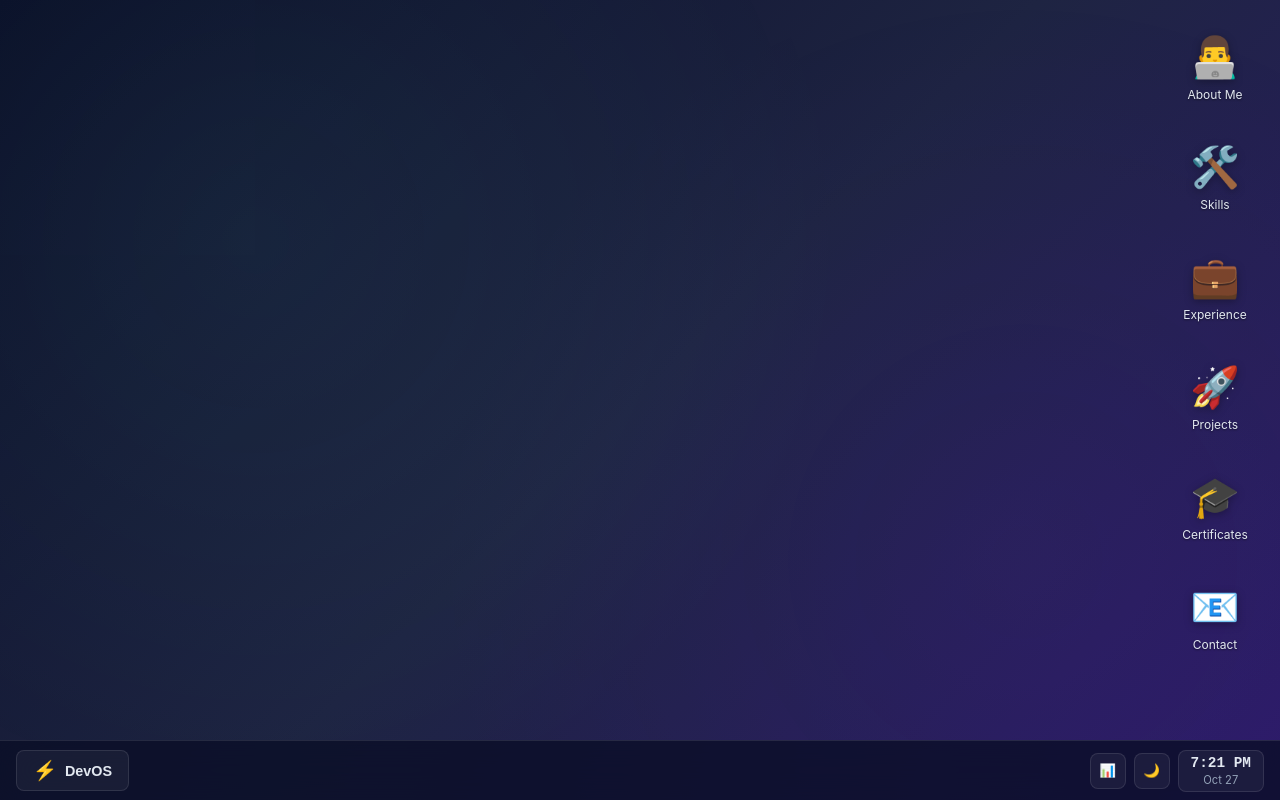
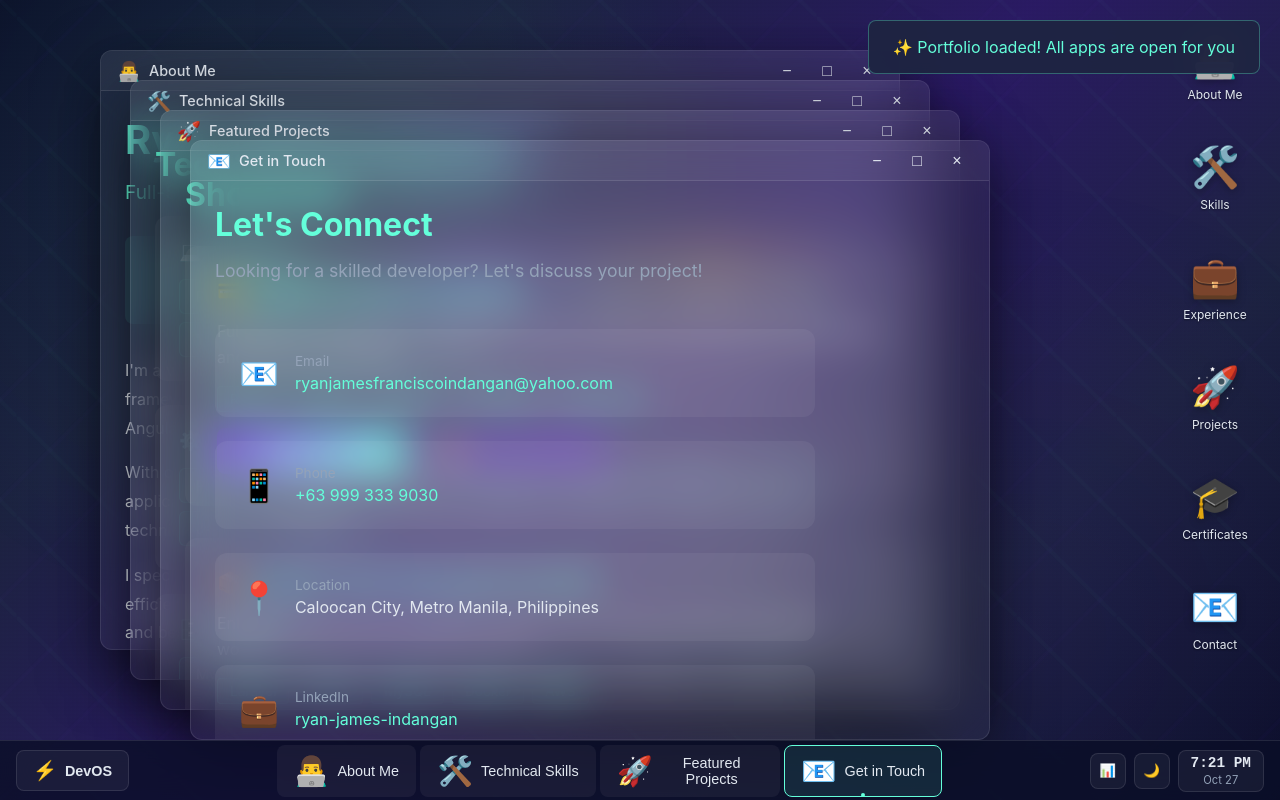
Before and after one commit to RyanJamesIndangan/ryanjamesindangan.github.io, a plain HTML site: page index.html in a window 1280 px wide. Drawn offline with Linux system fonts and the light colour scheme.

Commit message:
feat: add auto-opening apps, professional grid background, and profile photo
Auto-Opening Apps Feature:
- Apps automatically open in cascading manner after boot
- Desktop: Opens About, Skills, Projects, Contact with 300ms delays
- Mobile: Shows welcome notification instead (no auto-open)
- Beautiful staggered animation creates impressive first impression
- Welcome notification after all apps load

Professional Grid Background:
- Added subtle grid pattern overlay
- Multiple gradient layers for depth
- Animated diagonal lines pattern
- Moving background animation (30s cycle)
- Color scheme: cyan, purple, and amber gradients
- Professional tech aesthetic
- Maintains dark theme with added sophistication

Profile Photo Integration:
- Updated start menu to use actual profile photo
- Circular avatar with glowing border
- Image properly sized and cropped (object-fit: cover)
- Cyan glow effect around photo
- Ready for assets/profile-photo.jpg

User Experience:
- Visitors see portfolio content immediately
- No need to manually open apps
- Professional presentation from first second
- Mobile-optimized (no clutter on small screens)
- Smooth cascading window animations
- Background adds depth without distraction

Technical Implementation:
- autoOpenApps() function with smart mobile detection
- CSS grid patterns with multiple layers
- Keyframe animations for background movement
- Image support in avatar component
- Performance optimized animations

```diff
--- a/css/devos.css
+++ b/css/devos.css
@@ -148,7 +148,28 @@ body {
     left: 0;
     width: 100%;
     height: 100%;
-    background: linear-gradient(135deg, #0a0e27 0%, #1e2442 50%, #2d1b69 100%);
+    background:
+        linear-gradient(135deg,
+            rgba(10, 14, 39, 0.95) 0%,
+            rgba(30, 36, 66, 0.9) 25%,
+            rgba(45, 27, 105, 0.9) 50%,
+            rgba(30, 36, 66, 0.9) 75%,
+            rgba(10, 14, 39, 0.95) 100%
+        ),
+        repeating-linear-gradient(
+            0deg,
+            transparent,
+            transparent 2px,
+            rgba(100, 255, 218, 0.03) 2px,
+            rgba(100, 255, 218, 0.03) 4px
+        ),
+        repeating-linear-gradient(
+            90deg,
+            transparent,
+            transparent 2px,
+            rgba(124, 58, 237, 0.03) 2px,
+            rgba(124, 58, 237, 0.03) 4px
+        );
     z-index: 0;
 }
 
@@ -160,9 +181,29 @@ body {
     width: 100%;
     height: 100%;
     background-image:
-        radial-gradient(circle at 20% 30%, rgba(100, 255, 218, 0.1) 0%, transparent 50%),
-        radial-gradient(circle at 80% 70%, rgba(124, 58, 237, 0.1) 0%, transparent 50%);
-    animation: gradientShift 15s ease-in-out infinite;
+        radial-gradient(circle at 20% 20%, rgba(100, 255, 218, 0.15) 0%, transparent 40%),
+        radial-gradient(circle at 80% 80%, rgba(124, 58, 237, 0.15) 0%, transparent 40%),
+        radial-gradient(circle at 50% 50%, rgba(245, 158, 11, 0.08) 0%, transparent 50%);
+    animation: gradientShift 20s ease-in-out infinite;
+}
+
+.wallpaper::after {
+    content: '';
+    position: absolute;
+    top: 0;
+    left: 0;
+    width: 100%;
+    height: 100%;
+    background-image:
+        linear-gradient(45deg, transparent 48%, rgba(100, 255, 218, 0.02) 49%, rgba(100, 255, 218, 0.02) 51%, transparent 52%),
+        linear-gradient(-45deg, transparent 48%, rgba(124, 58, 237, 0.02) 49%, rgba(124, 58, 237, 0.02) 51%, transparent 52%);
+    background-size: 100px 100px;
+    animation: backgroundMove 30s linear infinite;
+}
+
+@keyframes backgroundMove {
+    0% { background-position: 0 0, 0 0; }
+    100% { background-position: 100px 100px, -100px 100px; }
 }
 
 @keyframes gradientShift {
@@ -566,6 +607,15 @@ body {
     justify-content: center;
     font-weight: 700;
     font-size: 1.2rem;
+    overflow: hidden;
+    border: 2px solid var(--primary);
+    box-shadow: 0 0 20px rgba(100, 255, 218, 0.3);
+}
+
+.user-avatar img {
+    width: 100%;
+    height: 100%;
+    object-fit: cover;
 }
 
 .user-info {
--- a/index.html
+++ b/index.html
@@ -111,7 +111,9 @@
         <div class="start-menu" id="startMenu">
             <div class="start-menu-header">
                 <div class="user-profile">
-                    <div class="user-avatar">RJ</div>
+                    <div class="user-avatar">
+                        <img src="assets/profile-photo.jpg" alt="Ryan James Indangan" />
+                    </div>
                     <div class="user-info">
                         <div class="user-name">Ryan James Indangan</div>
                         <div class="user-title">Full-Stack Developer & CTO</div>
@@ -180,7 +182,7 @@
         <button class="context-item" data-action="about-devos">
             <span class="icon">ℹ️</span> About DevOS
         </button>
-    </div>
+  </div>
 
     <!-- Scripts -->
     <script src="js/devos/boot.js"></script>
--- a/js/devos/main.js
+++ b/js/devos/main.js
@@ -11,6 +11,11 @@ document.addEventListener('DOMContentLoaded', () => {
     updateExperienceYears();
     initializeThemeToggle();
     initializeGitHubStats();
+
+    // Auto-open apps in a nice cascading manner after boot
+    setTimeout(() => {
+        autoOpenApps();
+    }, 3000); // Wait for boot screen to finish
 });
 
 // ===========================
@@ -388,3 +393,36 @@ document.addEventListener('keydown', (e) => {
         openApp('terminal');
     }
 });
+
+// ===========================
+// Auto-Open Apps on Boot
+// ===========================
+function autoOpenApps() {
+    // Check if on mobile (don't auto-open on mobile to avoid clutter)
+    const isMobile = window.innerWidth <= 768;
+
+    if (isMobile) {
+        // On mobile, just show a welcome notification
+        showNotification('👋 Welcome! Tap DevOS to explore apps');
+        return;
+    }
+
+    // Desktop: Open apps in a nice cascading manner
+    const appsToOpen = [
+        { id: 'about', delay: 0 },
+        { id: 'skills', delay: 300 },
+        { id: 'projects', delay: 600 },
+        { id: 'contact', delay: 900 }
+    ];
+
+    appsToOpen.forEach(app => {
+        setTimeout(() => {
+            openApp(app.id);
+        }, app.delay);
+    });
+
+    // Show welcome notification
+    setTimeout(() => {
+        showNotification('✨ Portfolio loaded! All apps are open for you');
+    }, 1200);
+}
```
